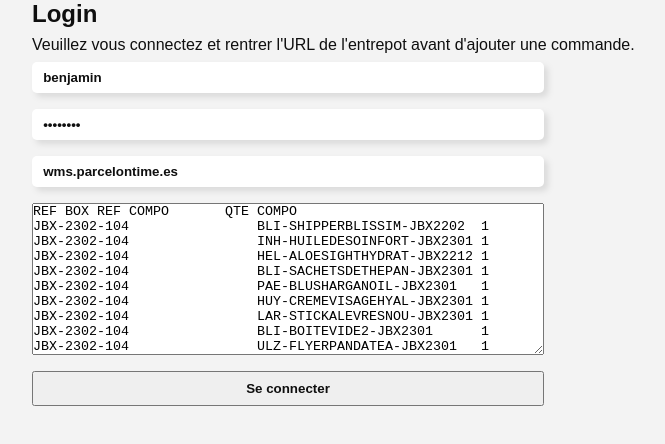
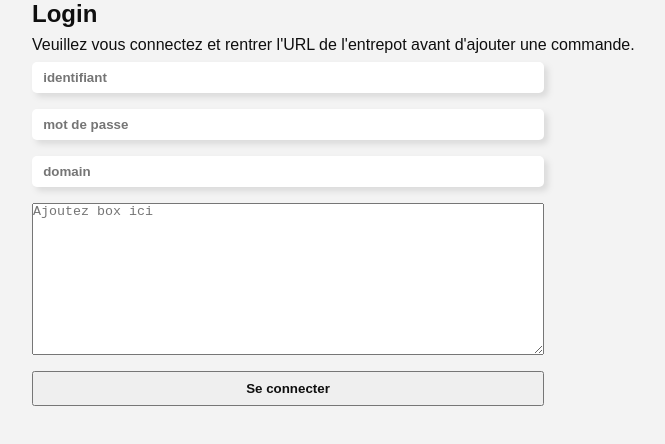
Before and after one commit to RyuzakL/vue-wms-box, a Vue app: page /login in a window 1280 px wide. Shown: the top 444 px of the page, without its empty margins (96-761 px from the left). Built offline with nearby package versions, Linux system fonts and the light colour scheme; a web font is replaced by a local one.

Commit message:
j'ai laissé les identifiants visibles

```diff
--- a/src/views/Login.vue
+++ b/src/views/Login.vue
@@ -15,32 +15,12 @@ onMounted(() => {
 const errorMessage = ref("");
 
 const userInput = ref({
-  username: "benjamin",
-  password: "benjamin",
-  domain: "wms.parcelontime.es",
+  username: "",
+  password: "",
+  domain: "",
 });
 
-const boxsInput = ref(`REF BOX	REF COMPO	QTE COMPO
-JBX-2302-104	            BLI-SHIPPERBLISSIM-JBX2202	1
-JBX-2302-104	            INH-HUILEDESOINFORT-JBX2301	1
-JBX-2302-104	            HEL-ALOESIGHTHYDRAT-JBX2212	1
-JBX-2302-104	            BLI-SACHETSDETHEPAN-JBX2301	1
-JBX-2302-104	            PAE-BLUSHARGANOIL-JBX2301	1
-JBX-2302-104	            HUY-CREMEVISAGEHYAL-JBX2301	1
-JBX-2302-104	            LAR-STICKALEVRESNOU-JBX2301	1
-JBX-2302-104	            BLI-BOITEVIDE2-JBX2301	1
-JBX-2302-104	            ULZ-FLYERPANDATEA-JBX2301	1
-JBX-2302-104	            MENU-JBX-2301-03	1
-JBX-2302-103	            BLI-SHIPPERBLISSIM-JBX2202	1
-JBX-2302-103	            LAR-BAUMESOSREPARAT-JBX2301	1
-JBX-2302-103	            LAR-CREMEHYDRATANTV-JBX2301	1
-JBX-2302-103	            BLI-SACHETSDETHEPAN-JBX2301	1
-JBX-2302-103	            LAR-GOMMAGEDOUXVISA-JBX2301	1
-JBX-2302-103	            LAR-STICKALEVRESNOU-JBX2301	1
-JBX-2302-103	            BLI-BOITEVIDE1-JBX2301	1
-JBX-2302-103	            LAR-MASQUEENSTICKRE-JBX2301	1
-JBX-2302-103	            ULZ-FLYERPANDATEA-JBX2301	1
-JBX-2302-103	            MENU-JBX-2301-02	1`);
+const boxsInput = ref(``);
 
 async function onSubmit() {
   try {
```
